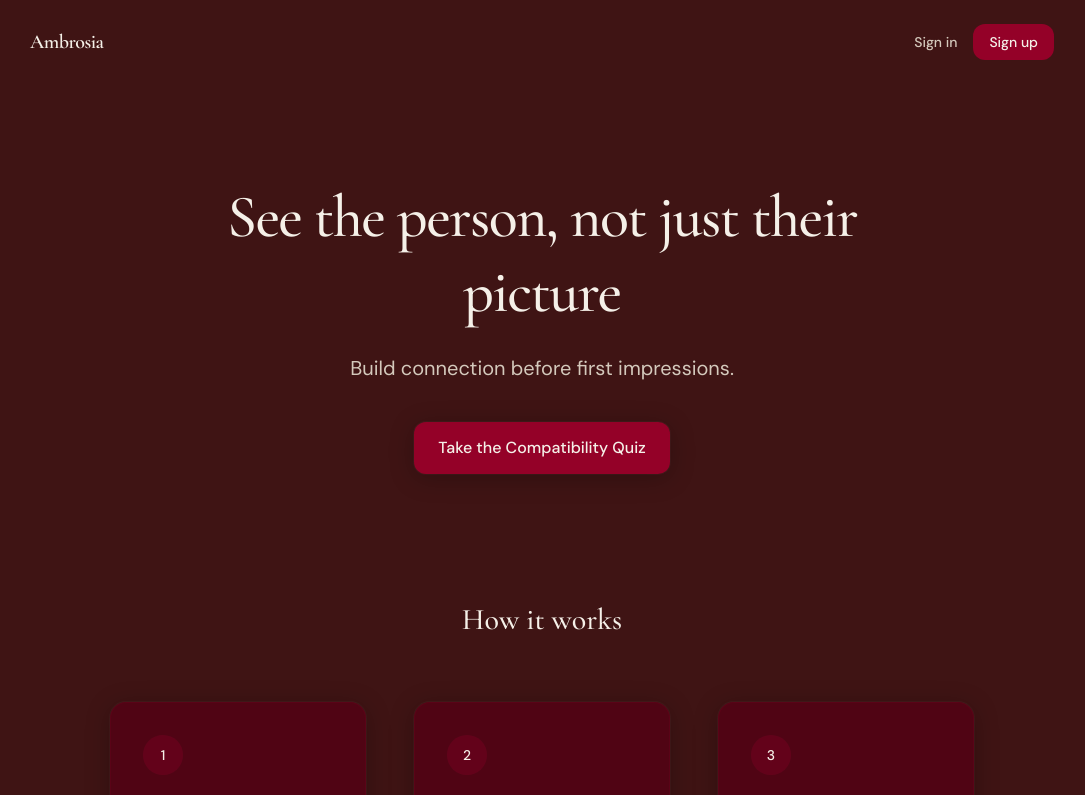
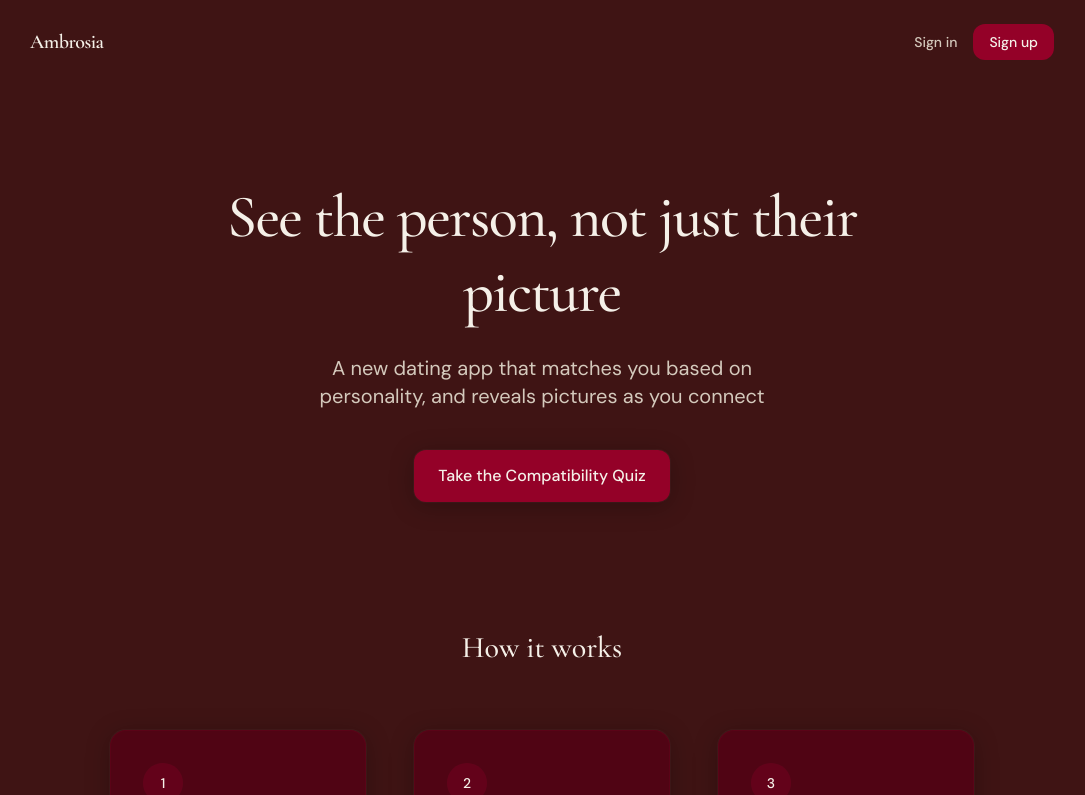
Before and after one commit to Died273/Ambrosia, a Next.js app: page / in a window 1280 px wide. Shown: the top 795 px of the page, without its empty margins (98-1183 px from the left). Built offline with nearby package versions, Linux system fonts and the light colour scheme; no server answers.

Commit message:
update landing page tagline

```diff
--- a/src/app/page.tsx
+++ b/src/app/page.tsx
@@ -19,8 +19,8 @@ export default function LandingPage() {
           <h1 className="text-4xl sm:text-5xl lg:text-6xl font-medium leading-tight tracking-tight text-[#F5F0E8] [font-family:var(--font-cormorant)]">
             See the person, not just their picture
           </h1>
-          <p className="text-lg sm:text-xl text-[#D4C9BC] max-w-md mx-auto">
-            Build connection before first impressions.
+          <p className="text-lg sm:text-xl text-[#D4C9BC] max-w-lg mx-auto">
+            A new dating app that matches you based on personality, and reveals pictures as you connect
           </p>
           <div className="pt-4">
             {user ? (
```
